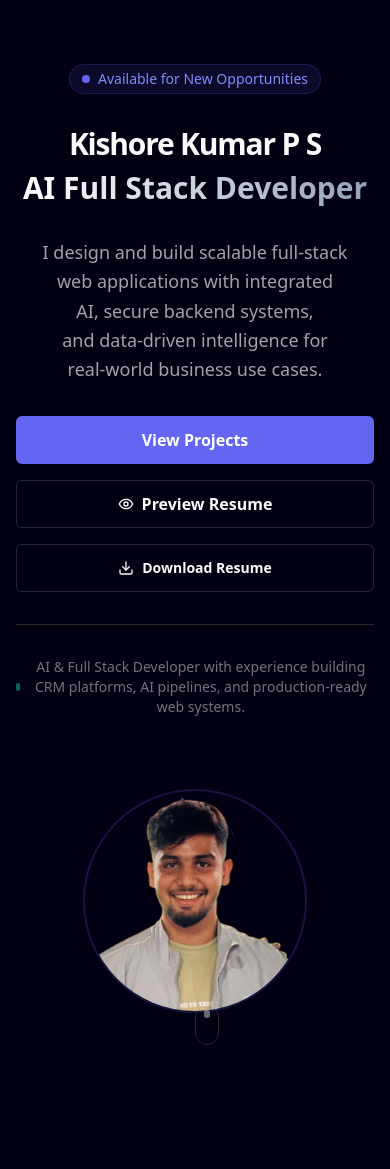
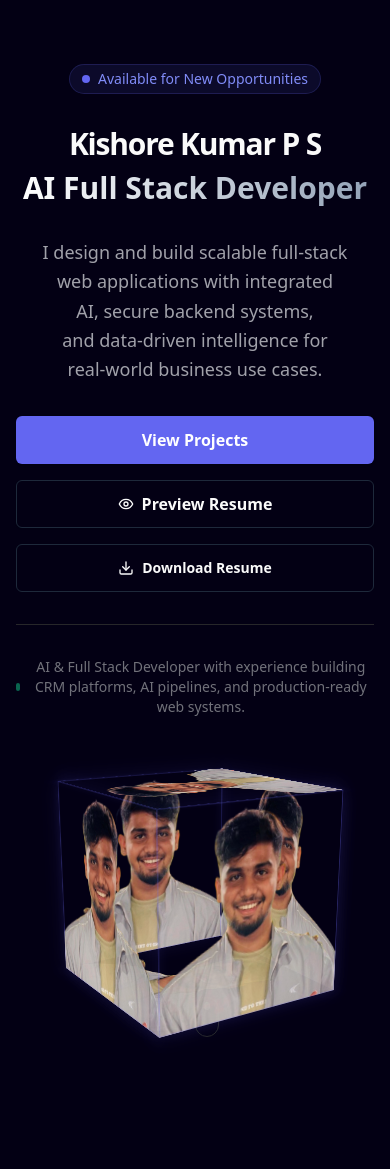
Before and after one commit to Kishorekumarps07/portfolio, a Next.js app: page / in a window 390 px wide. Shown: the top 1169 px of the page. Built offline with nearby package versions, Linux system fonts and the light colour scheme.

Commit message:
feat: Enable 3D cube on mobile with responsive sizing

```diff
--- a/components/ProfileCube.css
+++ b/components/ProfileCube.css
@@ -1,20 +1,39 @@
 /* 3D Cube Container */
 .cube-scene {
-  width: 320px;
-  height: 320px;
-  perspective: 1000px;
+  width: 100%;
+  max-width: 200px;
+  height: 200px;
+  perspective: 800px;
   display: flex;
   align-items: center;
   justify-content: center;
+  margin: 0 auto;
+}
+
+/* Desktop size */
+@media (min-width: 1024px) {
+  .cube-scene {
+    max-width: 280px;
+    height: 280px;
+    perspective: 1000px;
+  }
 }
 
 /* The Cube */
 .cube {
   position: relative;
+  width: 200px;
+  height: 200px;
+  transform-style: preserve-3d;
+  animation: rotateCube 20s infinite linear;
+}
+
+/* Desktop size */
+@media (min-width: 1024px) {
+  .cube {
     width: 280px;
     height: 280px;
-  transform-style: preserve-3d;
-  animation: rotateCube 20s infinite linear;
+  }
 }
 
 /* Stop animation for reduced motion */
@@ -26,8 +45,8 @@
 /* Cube Faces */
 .cube-face {
   position: absolute;
-  width: 280px;
-  height: 280px;
+  width: 200px;
+  height: 200px;
   background-image: url('/profile/kishore-portrait.jpg');
   background-size: cover;
   background-position: center;
@@ -36,7 +55,41 @@
   opacity: 0.95;
 }
 
-/* Position each face */
+/* Desktop size */
+@media (min-width: 1024px) {
+  .cube-face {
+    width: 280px;
+    height: 280px;
+  }
+}
+
+/* Position each face - Mobile (100px translateZ for 200px cube) */
+.cube-face.front {
+  transform: rotateY(0deg) translateZ(100px);
+}
+
+.cube-face.back {
+  transform: rotateY(180deg) translateZ(100px);
+}
+
+.cube-face.right {
+  transform: rotateY(90deg) translateZ(100px);
+}
+
+.cube-face.left {
+  transform: rotateY(-90deg) translateZ(100px);
+}
+
+.cube-face.top {
+  transform: rotateX(90deg) translateZ(100px);
+}
+
+.cube-face.bottom {
+  transform: rotateX(-90deg) translateZ(100px);
+}
+
+/* Desktop positioning (140px translateZ for 280px cube) */
+@media (min-width: 1024px) {
   .cube-face.front {
     transform: rotateY(0deg) translateZ(140px);
   }
@@ -60,12 +113,14 @@
   .cube-face.bottom {
     transform: rotateX(-90deg) translateZ(140px);
   }
+}
 
 /* Rotation Animation */
 @keyframes rotateCube {
   0% {
     transform: rotateX(-15deg) rotateY(0deg);
   }
+
   100% {
     transform: rotateX(-15deg) rotateY(360deg);
   }
--- a/components/sections/hero.tsx
+++ b/components/sections/hero.tsx
@@ -136,18 +136,9 @@ export function Hero() {
                         </FadeIn>
                     </StaggerContainer>
 
-                    {/* 3D Cube Portrait - Desktop Only */}
-                    <FadeIn delay={0.4} className="hidden lg:flex w-full h-[320px] items-center justify-center px-8">
+                    {/* 3D Cube Portrait - All Devices */}
+                    <FadeIn delay={0.4} className="flex w-full h-[240px] lg:h-[320px] items-center justify-center px-4 lg:px-8">
                         <ProfileCube />
-                    </FadeIn>
-
-                    {/* Mobile Fallback - Static Image */}
-                    <FadeIn delay={0.4} className="lg:hidden flex justify-center items-center mt-6">
-                        <img
-                            src="/profile/kishore-portrait.jpg"
-                            alt="Kishore Kumar P S"
-                            className="w-56 h-56 rounded-full object-cover border-2 border-indigo-500/20 shadow-lg"
-                        />
                     </FadeIn>
                 </div>
             </motion.div>
```
Lines whose indentation alone changed are shown as unchanged.
